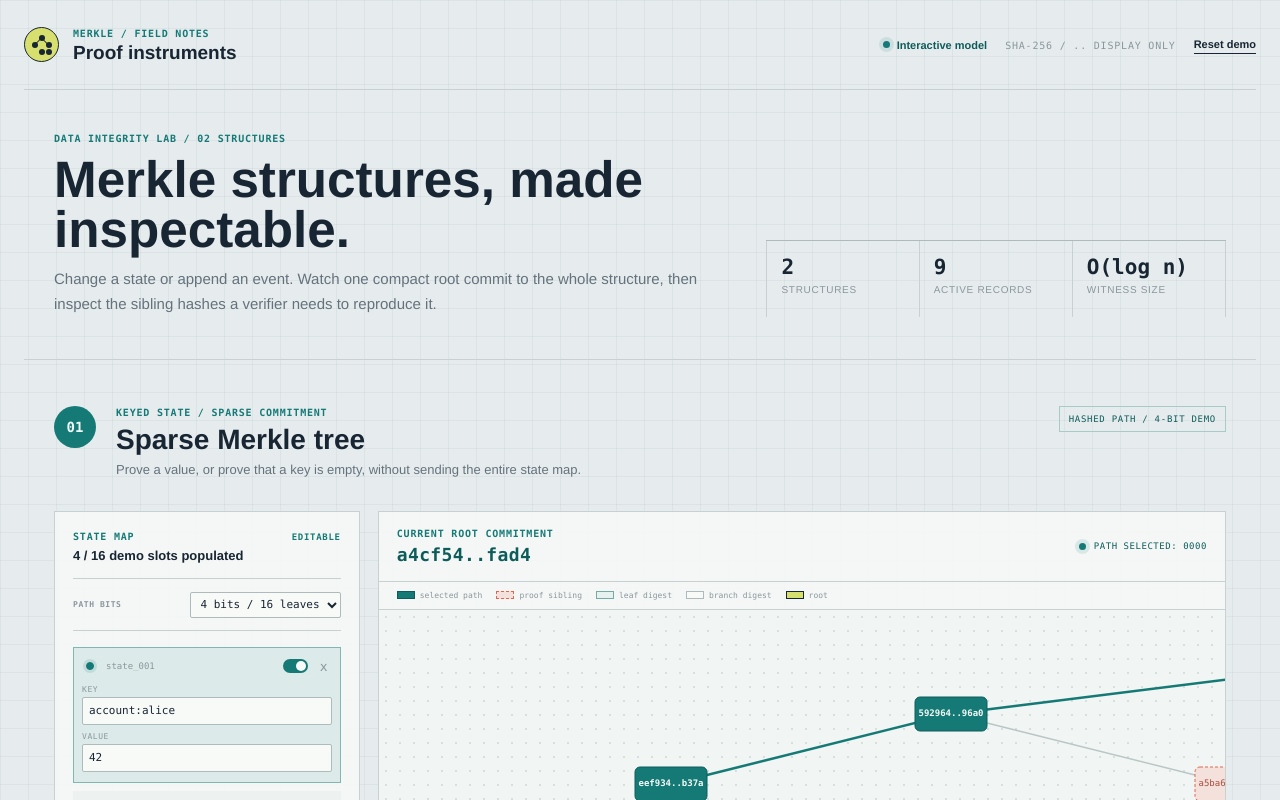
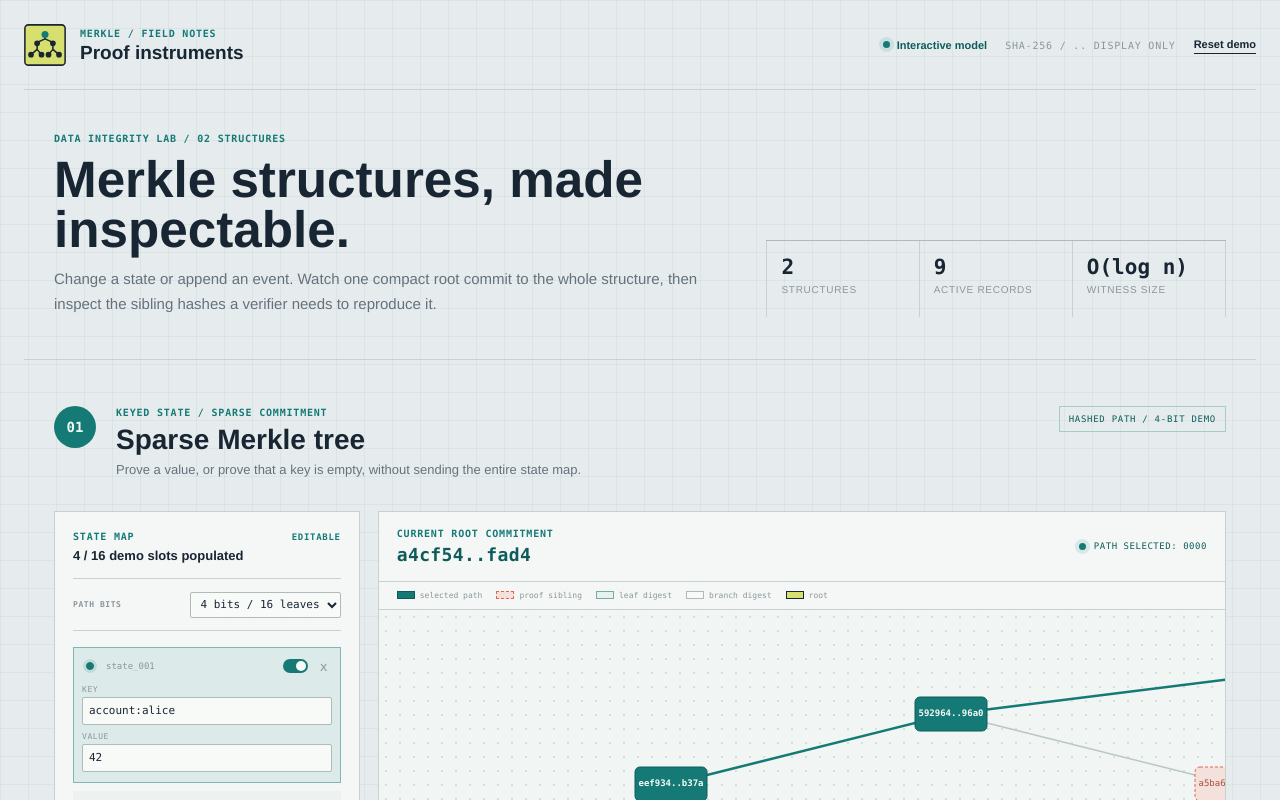
Before and after one commit to alechenninger/merkle, a React (Vite) app: page / in a window 1280 px wide. Shown: the top 800 px of the page. Built offline with nearby package versions, Linux system fonts and the light colour scheme.

Commit message:
Unslop the logo

```diff
--- a/src/App.css
+++ b/src/App.css
@@ -64,41 +64,27 @@ main,
 }
 
 .brand-mark {
-  width: 35px;
-  height: 35px;
-  position: relative;
-  border: 1px solid var(--ink);
-  background: var(--yellow);
-  border-radius: 50%;
+  width: 42px;
+  height: 42px;
   flex: 0 0 auto;
 }
 
-.brand-mark span,
-.brand-mark i {
-  position: absolute;
-  display: block;
-  width: 6px;
-  height: 6px;
-  border-radius: 50%;
-  background: var(--ink);
+.brand-mark rect {
+  fill: var(--yellow);
+  stroke: var(--ink);
+  stroke-width: 1.75;
 }
 
-.brand-mark span:nth-child(1) { left: 7px; top: 14px; }
-.brand-mark span:nth-child(2) { left: 14px; top: 7px; }
-.brand-mark span:nth-child(3) { right: 6px; top: 14px; }
-.brand-mark i:nth-of-type(1) { left: 14px; bottom: 6px; }
-.brand-mark i:nth-of-type(2) { right: 6px; bottom: 6px; }
-.brand-mark::before,
-.brand-mark::after {
-  content: '';
-  position: absolute;
-  height: 1px;
-  width: 12px;
-  background: var(--ink);
-  transform-origin: left center;
+.brand-mark .brand-branches {
+  fill: none;
+  stroke: var(--ink);
+  stroke-linecap: square;
+  stroke-linejoin: bevel;
+  stroke-width: 1.75;
 }
-.brand-mark::before { left: 10px; top: 16px; transform: rotate(-45deg); }
-.brand-mark::after { left: 17px; top: 10px; transform: rotate(45deg); }
+
+.brand-mark circle { fill: var(--ink); }
+.brand-mark .brand-root { fill: var(--teal); }
 
 .overline,
 .section-kicker,
--- a/src/App.tsx
+++ b/src/App.tsx
@@ -21,13 +21,19 @@ function App() {
     <div className="app-shell">
       <header className="topbar">
         <div className="brand-group">
-          <div className="brand-mark" aria-hidden="true">
-            <span />
-            <span />
-            <span />
-            <i />
-            <i />
-          </div>
+          <svg className="brand-mark" viewBox="0 0 48 48" aria-hidden="true">
+            <rect x="1" y="1" width="46" height="46" rx="4" />
+            <g className="brand-branches">
+              <path d="M24 13v4M15 21l9-4 9 4M15 25v4l-7 6M15 29l5 6M33 25v4l-5 6M33 29l7 6" />
+            </g>
+            <circle className="brand-root" cx="24" cy="12" r="4" />
+            <circle cx="15" cy="22" r="3.25" />
+            <circle cx="33" cy="22" r="3.25" />
+            <circle cx="8" cy="35" r="3.25" />
+            <circle cx="20" cy="35" r="3.25" />
+            <circle cx="28" cy="35" r="3.25" />
+            <circle cx="40" cy="35" r="3.25" />
+          </svg>
           <div>
             <span className="overline">Merkle / field notes</span>
             <h1>Proof instruments</h1>
```
